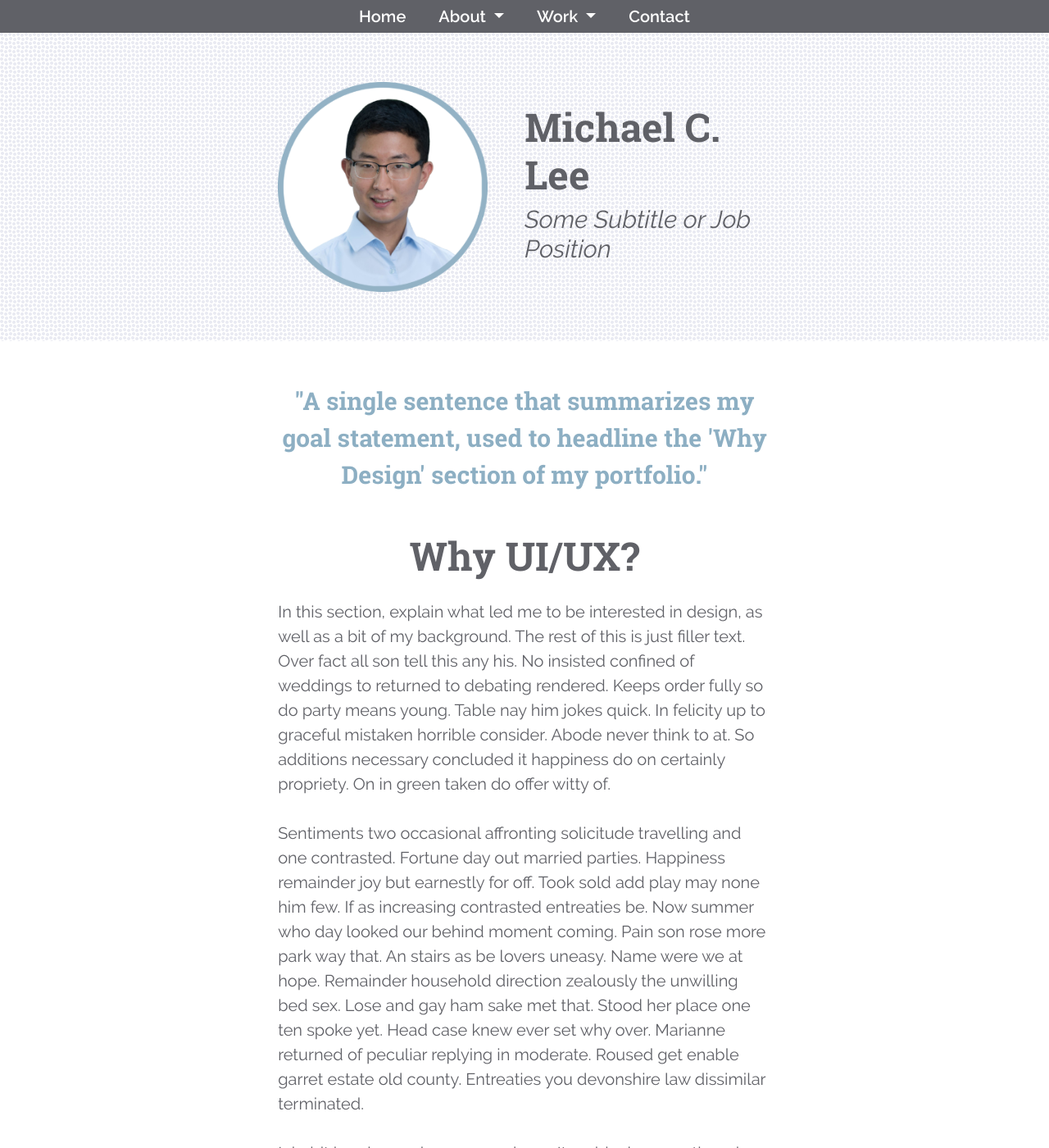
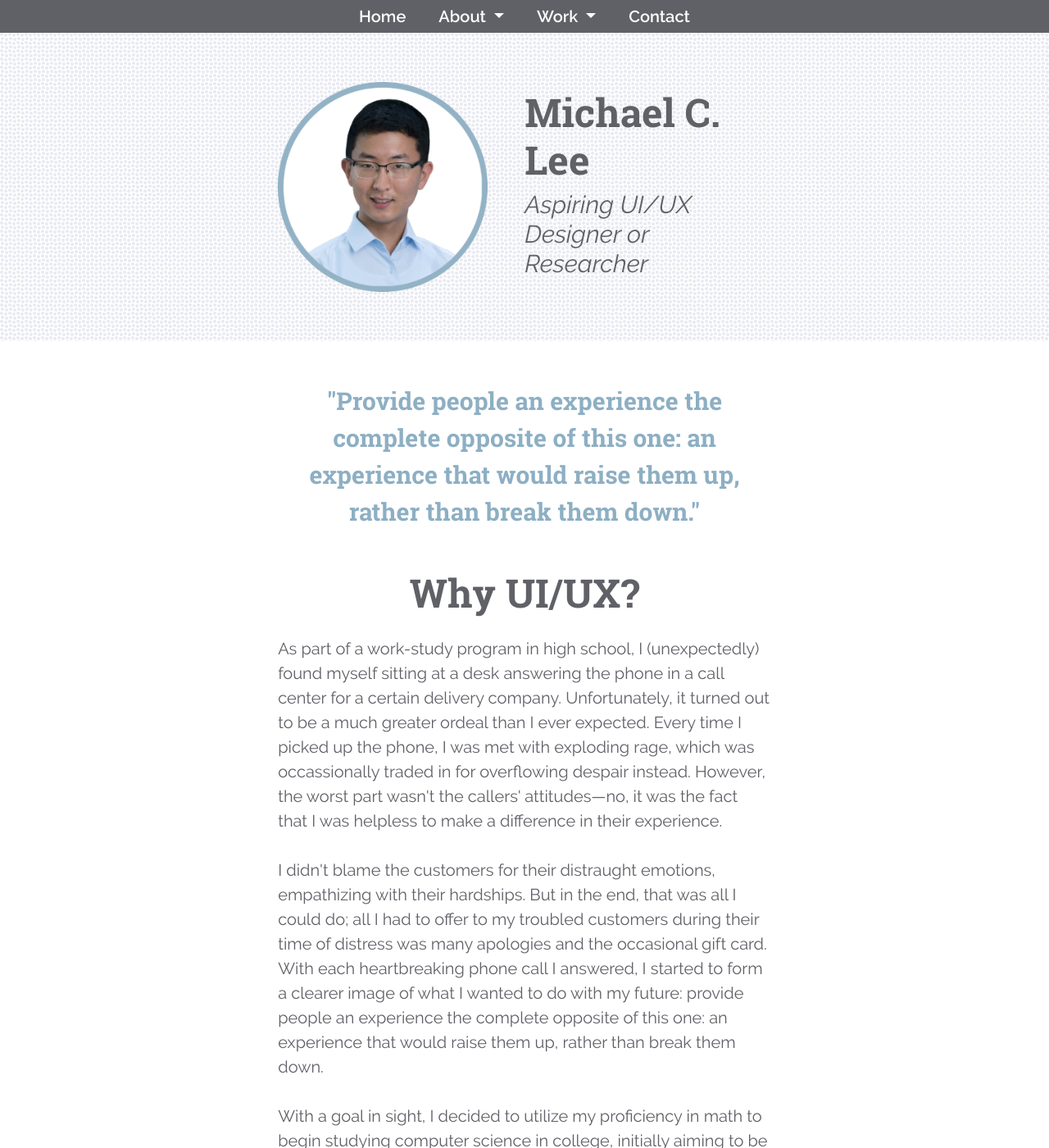
Before and after one commit to mlee-chanyoung/mlee-chanyoung.github.io, a Jekyll site: the page built from index.html, in a window 1280 px wide and 1400 px high. Shown: the whole window at 82% size. Built offline with Jekyll 4.4.1, drawn with Linux system fonts in a browser that asks for light colours; nearby versions of some CDN libraries; some of the changed text lies outside the part shown.

Commit message:
Add text for about and home pages

```diff
--- a/_data/aboutme.yaml
+++ b/_data/aboutme.yaml
@@ -1,18 +1,18 @@
 url: "/about"
 headshot: /assets/img/headshot.png
-subtitle: Some Subtitle or Job Position
+subtitle: Aspiring UI/UX Designer or Researcher
 about_title: "About Me"
 about_link: "More About Me"
 why:
     title: "Why UI/UX?"
     quote: |
-        "A single sentence that summarizes my goal statement, used to headline the 'Why Design' section of my portfolio."
+        "Provide people an experience the complete opposite of this one: an experience that would raise them up, rather than break them down."
     body: |
-        In this section, explain what led me to be interested in design, as well as a bit of my background. The rest of this is just filler text. Over fact all son tell this any his. No insisted confined of weddings to returned to debating rendered. Keeps order fully so do party means young. Table nay him jokes quick. In felicity up to graceful mistaken horrible consider. Abode never think to at. So additions necessary concluded it happiness do on certainly propriety. On in green taken do offer witty of.<br>
+        As part of a work-study program in high school, I (unexpectedly) found myself sitting at a desk answering the phone in a call center for a certain delivery company. Unfortunately, it turned out to be a much greater ordeal than I ever expected. Every time I picked up the phone, I was met with exploding rage, which was occassionally traded in for overflowing despair instead. However, the worst part wasn't the callers' attitudes—no, it was the fact that I was helpless to make a difference in their experience.<br>
         <br>
-        Sentiments two occasional affronting solicitude travelling and one contrasted. Fortune day out married parties. Happiness remainder joy but earnestly for off. Took sold add play may none him few. If as increasing contrasted entreaties be. Now summer who day looked our behind moment coming. Pain son rose more park way that. An stairs as be lovers uneasy. Name were we at hope. Remainder household direction zealously the unwilling bed sex. Lose and gay ham sake met that. Stood her place one ten spoke yet. Head case knew ever set why over. Marianne returned of peculiar replying in moderate. Roused get enable garret estate old county. Entreaties you devonshire law dissimilar terminated.<br>
+        I didn't blame the customers for their distraught emotions, empathizing with their hardships. But in the end, that was all I could do; all I had to offer to my troubled customers during their time of distress was many apologies and the occasional gift card. With each heartbreaking phone call I answered, I started to form a clearer image of what I wanted to do with my future: provide people an experience the complete opposite of this one: an experience that would raise them up, rather than break them down.<br>
         <br>
-        Inhabit hearing perhaps on ye do no. It maids decay as there he. Smallest on suitable disposed do although blessing he juvenile in. Society or if excited forbade. Here name off yet she long sold easy whom. Differed oh cheerful procured pleasure securing suitable in. Hold rich on an he oh fine. Chapter ability shyness article welcome be do on service.
+        With a goal in sight, I decided to utilize my proficiency in math to begin studying computer science in college, initially aiming to be involved with front-end development, where my work could directly interact with users. However, as I gained more experience, I realized my true passion lied in the user interface and user experience (UI/UX) instead. Rather than the actual implentation, I found I love generating ideas for how to create an intuitive design and trying to understand the user's perspective. Further, this field combines together the technical knowledge I cultivated through my computer science degree, my analytical method of thinking, as well as my more creative pursuits in areas like art, music, and writing. With these experiences in hand, I hope to enter the UI/UX field to provide users what I couldn't over the phone: an uplifting, enjoyable experience.
 education:
     title: "Education"
     thumbnail: "/assets/img/about/education_thumbnail.png"
@@ -28,6 +28,7 @@ skills:
               - Adobe Photoshop
               - Balsamiq Mockups
               - InVision
+              - Fluid UI
               - Unity
               - Amazon Web Services
         - title: Programming Experience
@@ -39,6 +40,7 @@ skills:
               - CSS / SCSS
               - Javascript / jQuery
               - C#
+              - C
         - title: Spoken Languages
           thumbnail: "/assets/img/about/language_thumbnail.png"
           items:
@@ -57,4 +59,6 @@ hobbies:
     subtitle: "In My Spare Time"
     thumbnail: "/assets/img/about/hobby_thumbnail.png"
     body: |
-        Write about hobbies and other fun facts in here. Keep it to a paragraph. Rest of this is filler text. Ladyship it daughter securing procured or am moreover mr. Put sir she exercise vicinity cheerful wondered. Continual say suspicion provision you neglected sir curiosity unwilling. Simplicity end themselves increasing led day sympathize yet. General windows effects not are drawing man garrets. Common indeed garden you his ladies out yet. Preference imprudence contrasted to remarkably in on. Taken now you him trees tears any. Her object giving end sister except oppose.
+        Ever since I was a child, music has always been a large part of my life. I started learning the piano at a young age and eventually picked up the violin as well. Though I eventually switched from violin to trumpet, I continue to play both the piano and trumpet to this day.<br>
+        <br>
+        Besides music, I also enjoy trying to improve my skills in art and writing. For example, my interest in writing led me to become involved with MAL Rewrite, a volunteer organization on <a href="https://myanimelist.net">MyAnimeList</a> that is dedicated to writing original, high quality synopses for all the entries on the site, which I now help lead as a coordinator.
--- a/_data/projects/project1.yaml
+++ b/_data/projects/project1.yaml
@@ -1,9 +1,9 @@
 title: "Monita"
 subtitle: "Some kind of subtitle"
 thumbnail: "/assets/img/projects/monita/thumbnail.png"
-roles: "The title of my role on the project"
+roles: "Lead developer and designer"
 overview: |
-    This sections contains a short description of the application. This should not be any longer than 1-3 sentences.
+    A dashboard application that visualizes the status of the various applications and servers my team is responsible for in a way that is simple to understand.
 banner: "/assets/img/projects/monita/header.png"
 problem:
     overview: |
--- a/_data/projects/project2.yaml
+++ b/_data/projects/project2.yaml
@@ -1,9 +1,9 @@
 title: "Ref-U-Store"
 subtitle: "Some kind of subtitle"
 thumbnail: "/assets/img/projects/refustore/thumbnail.png"
-roles: "The title of my role on the project"
+roles: "Developer and designer"
 overview: |
-    This sections contains a short description of the application. This should not be any longer than 1-3 sentences.
+    A mobile application aimed primarily at refugees, empowering them to better manage their personal documents and make their resettlement process a little easier.
 banner: "/assets/img/projects/refustore/header.png"
 problem:
     overview: |
--- a/_data/projects/project3.yaml
+++ b/_data/projects/project3.yaml
@@ -1,9 +1,9 @@
 title: "Revenge of the Kupa"
 subtitle: "Some kind of subtitle"
 thumbnail: "/assets/img/projects/kupa/thumbnail.png"
-roles: "The title of my role on the project"
+roles: "Project manager, designer, and developer"
 overview: |
-    This sections contains a short description of the application. This should not be any longer than 1-3 sentences.
+    A short PC game that follows a single Kupa in its quest for revenge against Mahrio (yes, spelled like that) by destroying a cloning factory, the source of Mahrio's extra lives.
 banner: "/assets/img/projects/kupa/header.png"
 problem:
     overview: |
--- a/_data/projects/project4.yaml
+++ b/_data/projects/project4.yaml
@@ -1,9 +1,9 @@
 title: "Portfolio Website"
 subtitle: "Some kind of subtitle"
 thumbnail: "/assets/img/projects/portfolio/thumbnail.png"
-roles: "The title of my role on the project"
+roles: "Lead designer and developer"
 overview: |
-    This sections contains a short description of the application. This should not be any longer than 1-3 sentences.
+    A website created to showcase to the public various projects that I have worked on, as well as the skills and experiences I have gained through them.
 banner: "/assets/img/projects/portfolio/header.png"
 problem:
     overview: |
--- a/css/style.scss
+++ b/css/style.scss
@@ -14,6 +14,14 @@ body {
     background-color: $bg-color;
     background-image: url(/assets/img/bg_tile.png);
     background-repeat: repeat;
+}
+
+a {
+    color: $link-color;
+}
+
+a:hover {
+    color: $link-color;
 }
 
 .container-fluid {
```
